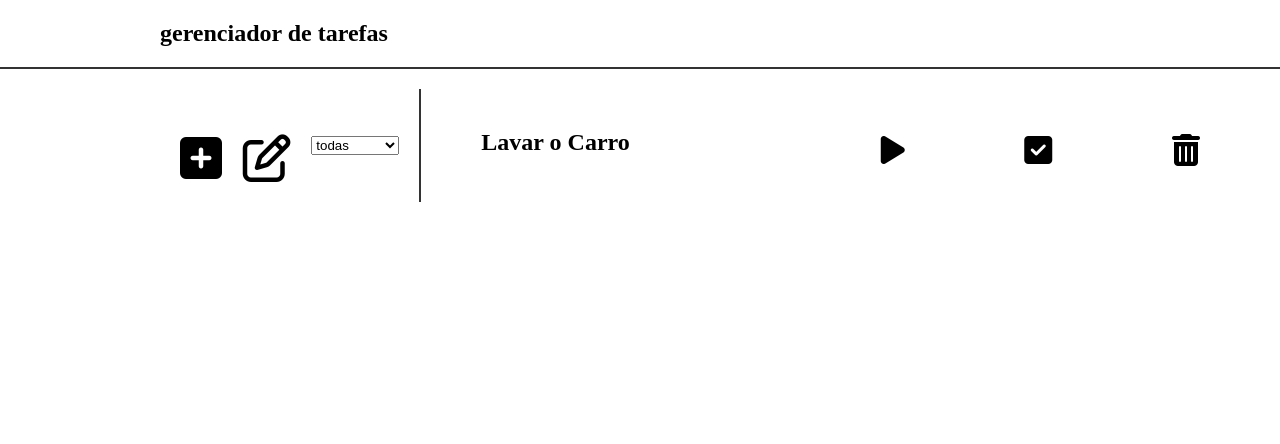
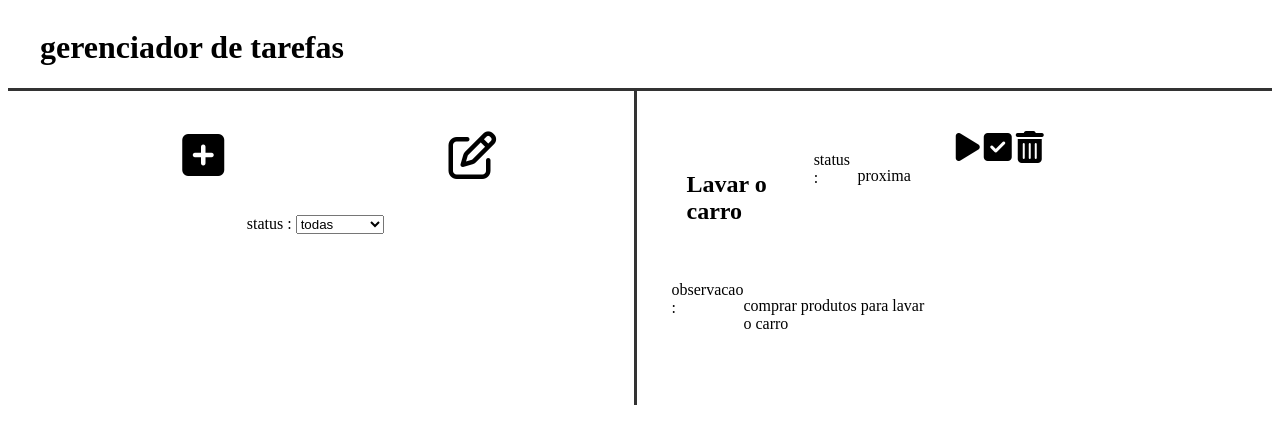
Before and after one commit to LincolnAgenor/gerenciador-de-tarefas, a plain HTML site: page index.html in a window 1280 px wide. Drawn offline with Linux system fonts and the light colour scheme.

Commit message:
refazendo-estrutura-html

```diff
--- a/index.html
+++ b/index.html
@@ -1,45 +1,78 @@
 <!DOCTYPE html>
 <html lang="PT-br">
   <head>
-    <link rel="stylesheet" href="style.css">
-    <meta charset="UTF-8">
-    <meta name="viewport" content="width=device-width, initial-scale=1.0">
-    <script src="https://kit.fontawesome.com/31eb394f1c.js" crossorigin="anonymous"></script>
+    <link rel="stylesheet" href="style.css" />
+    <meta charset="UTF-8" />
+    <meta name="viewport" content="width=device-width, initial-scale=1.0" />
+    <script
+      src="https://kit.fontawesome.com/31eb394f1c.js"
+      crossorigin="anonymous"
+    ></script>
     <title>gerenciador de tarefas</title>
   </head>
 
   <body>
-
-
-    <section class="tela1">
     <header>
+      <div class="container">
+        <div class="row">
+          <div class="col">
             <h1 class="titulo">gerenciador de tarefas</h1>
+          </div>
+        </div>
+      </div>
     </header>
-        <div class="colunas" >
-            <div class="coluna gerenciador">
+    <section class="lista_e_funcoes">
+      <div class="container">
+        <div class="row">
+          <div class="col linha">
+            <div class="row">
+              <div class="col gerenciadores">
                 <i class="fas fa-plus-square fa-3x"></i>
                 <i class="far fa-edit fa-3x"></i>
-                <div class="select">
-                    <SELECT name="status">
-                        <OPTION>todas
-                        <OPTION>proxima
-                        <OPTION>a fazer
-                        <OPTION>terminadas
-                        <OPTION>excluidas
-                    </SELECT>
               </div>
             </div>
-            <div class="coluna tarefas">
-                <li><h2>Lavar o Carro</h2></li>
+            <div class="row">
+              <div class="col status">
+                <label class="label" for="status">status : </label>
+                <select name="status">
+                  <option>todas</option>
+                  <option>proxima</option>
+                  <option>a fazer</option>
+                  <option>terminadas</option>
+                </select>
               </div>
-            <div class="coluna botoes">
+            </div>
+          </div>
+          <div class="col">
+            <div class="row">
+              <div class="col">
+                <div class="tarefa">
+                  <div class="row">
+                  <div class="col">
+                    <h1>Lavar o carro</h1>
+                  </div>
+                  <div class="col">
+                    <div class="row">
+                      <label for="status">status :</label>
+                      <p>proxima</p>
+                    </div>
+                  </div>
+                  </div>
+                  <div class="row">
+                    <label for="observacao">observacao :</label>
+                    <p>comprar produtos para lavar o carro</p>
+                  </div>
+                </div>
+              </div>
+              <div class="col editores">
                 <i class="fas fa-play fa-2x"></i>
                 <i class="fas fa-check-square fa-2x"></i>
                 <i class="fas fa-trash-alt fa-2x"></i>
               </div>
             </div>
-
+          </div>
+        </div>
+      </div>
     </section>
   </body>
-<script src="java.js"></script>
 </html>
--- a/style.css
+++ b/style.css
@@ -1,91 +1,48 @@
-body{margin: 0px;}
-li{list-style: none;}
-i{margin-top: 25px;}
-i.fas.fa-plus-square{
-    margin-left: 100px;
-}
-header{border-bottom: 2px solid #333;
-  display: flex;
-margin: auto;
+.container {
+  width: 1200px;
+  margin: auto;
 }
 
-
-.colunas{
-    display: flex;
-    width: 1200px;
-    margin: auto;
-}
-.coluna{
-    flex-direction: row;
-    padding: 20px;
-    margin: 20px;
-    width: 600px;
-}
-.titulo{
-    display: flex;
-    margin-left: 160px;
-}
-.gerenciador{
-    display: flex;
-    justify-content: space-between;
-    border-right: 2px solid #333;
-
-}
-.botoes{
-    display: flex;
-    justify-content: space-between;
-}
-.icon{
-    margin-top: 25px;
-}
-.g{
-    margin-left: 100px;
-}
-.select{
-    display: flex;
-    align-self: center;
-}
-.tela2{
-    flex-direction: row;
-    justify-content: center;
-    display: flex;
-    width: 1200px;
-    margin: auto;
-}
-.input{
-    display: flex;
-    margin-top: 50px;
-    align-self: center;
-}
-.enviar{
-    display: flex;
-    margin-top: 230px;
-    align-self: center;
+.row {
+  display: flex;
+  justify-content: space-around;
 }
 
-.escolha{
-    margin-top: 0px;
-    display: flex;
-    align-self: center;
-    margin-right: 50px;
-    margin-top: 50px;
+.col {
+  width: 100%;
+  margin-bottom: 16px;
+  margin-left: 5px;
+  margin-right: 5px;
+  padding: 20px 10px;
 }
-.escolha{
-    display: flex;
-    width: 178px;
-    margin-top: 20px;
+
+/* incio index.html */
+
+/* inicio header*/
+header {
+  border-bottom: 3px solid #333;
 }
-.modificadores{
-    flex-direction: column;
-    display: flex ;
+header .col {
+  padding: 0px;
+  margin: 0px;
 }
-.obs{
-    margin-right: 20px;
+/* fim header */
+
+/* incio lista_e_funcoes*/
+.lista_e_funcoes .row .linha {
+  border-right: 3px solid #333;
 }
-.tela3{
-    flex-direction: row;
-    justify-content: center;
-    display: flex;
-    width: 1200px;
-    margin: auto;
+
+.lista_e_funcoes .row .col .row .gerenciadores {
+  display: flex;
+  justify-content: space-around;
 }
+
+.lista_e_funcoes .row .col .status {
+  width: 185px;
+  padding: 0px;
+  margin: 0px;
+}
+/*fim lista_e_funcoes*/
+
+/* fim index.html*/
```
Also changed, not shown: java.js (added). Lines whose indentation alone changed are shown as unchanged.
